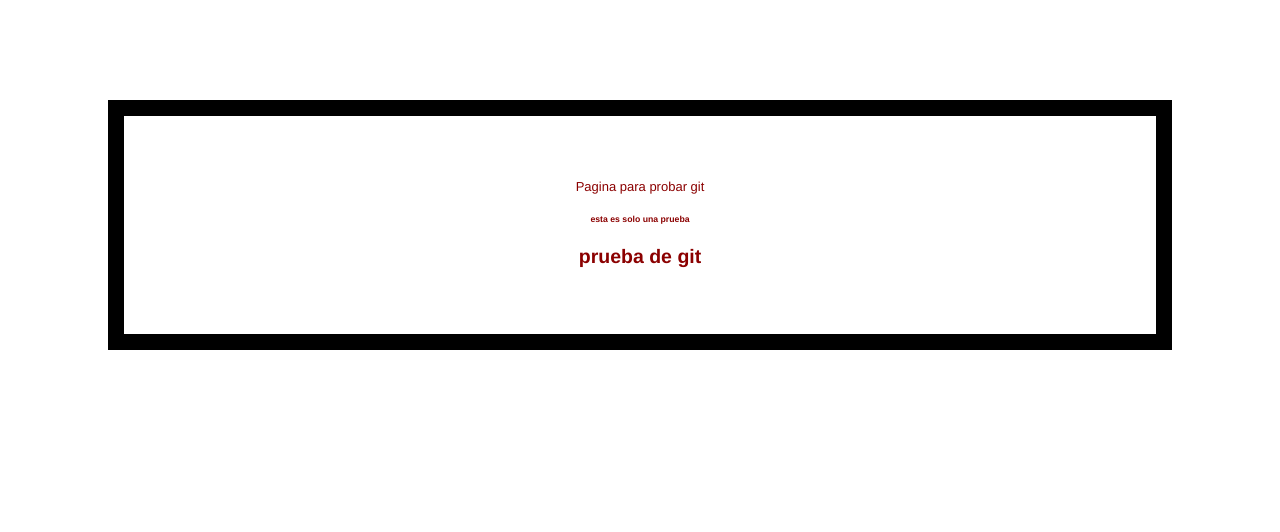
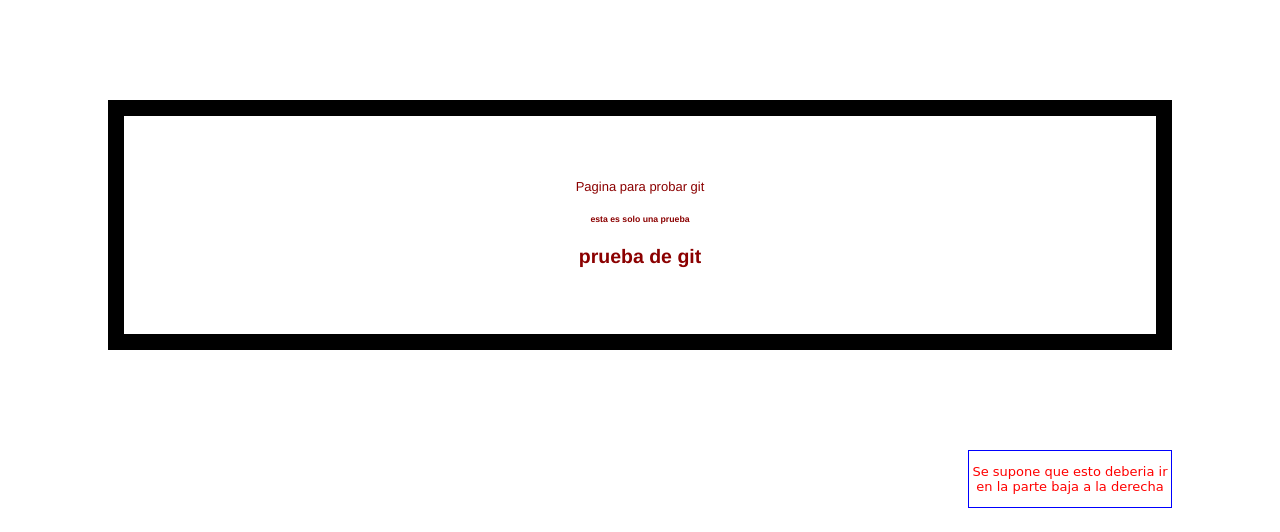
Before and after one commit to Lisbeth1996/Prueba, a plain HTML site: page index.html in a window 1280 px wide. Drawn offline with Linux system fonts and the light colour scheme.

Commit message:
Primera rama creada

```diff
--- a/css/style.css
+++ b/css/style.css
@@ -11,3 +11,12 @@ body{
     padding: 50px 50px 50px 50px;
     margin: 100px 100px 100px 100px;
 }
+#containerDerecho{
+    color: red;
+    font-family: cursive;
+    border: 1px solid;
+    border-color: blue;
+    margin-left: 60rem;
+    margin-right: 100px;
+
+}
--- a/index.html
+++ b/index.html
@@ -9,6 +9,8 @@
             <h6>esta es solo una prueba</h6>
             <h2>prueba de git</h2>
         </div>
-
+            <div id="containerDerecho">
+                <p>Se supone que esto deberia ir en la parte baja a la derecha</p>
+            </div>
     </body>
 </html>
```
